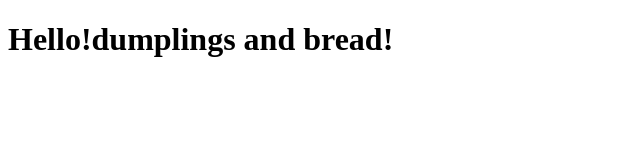
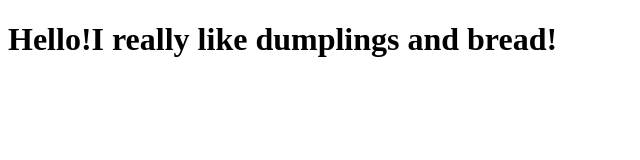
Before and after one commit to Joa13/Coursera-HTML-CSS-JS-forWebDevs, a plain HTML site: page site/index.html in a window 1280 px wide. Shown: the whole page, without its empty margins (0-640 px from the left). Drawn offline with Linux system fonts and the light colour scheme.

Commit message:
another change

```diff
--- a/site/index.html
+++ b/site/index.html
@@ -4,6 +4,6 @@
         <title>Hello!</title>
     </head>
     <body>
-        <h1>Hello!dumplings and bread!</h1>
+        <h1>Hello!I really like dumplings and bread!</h1>
     </body>
 </html>
```
